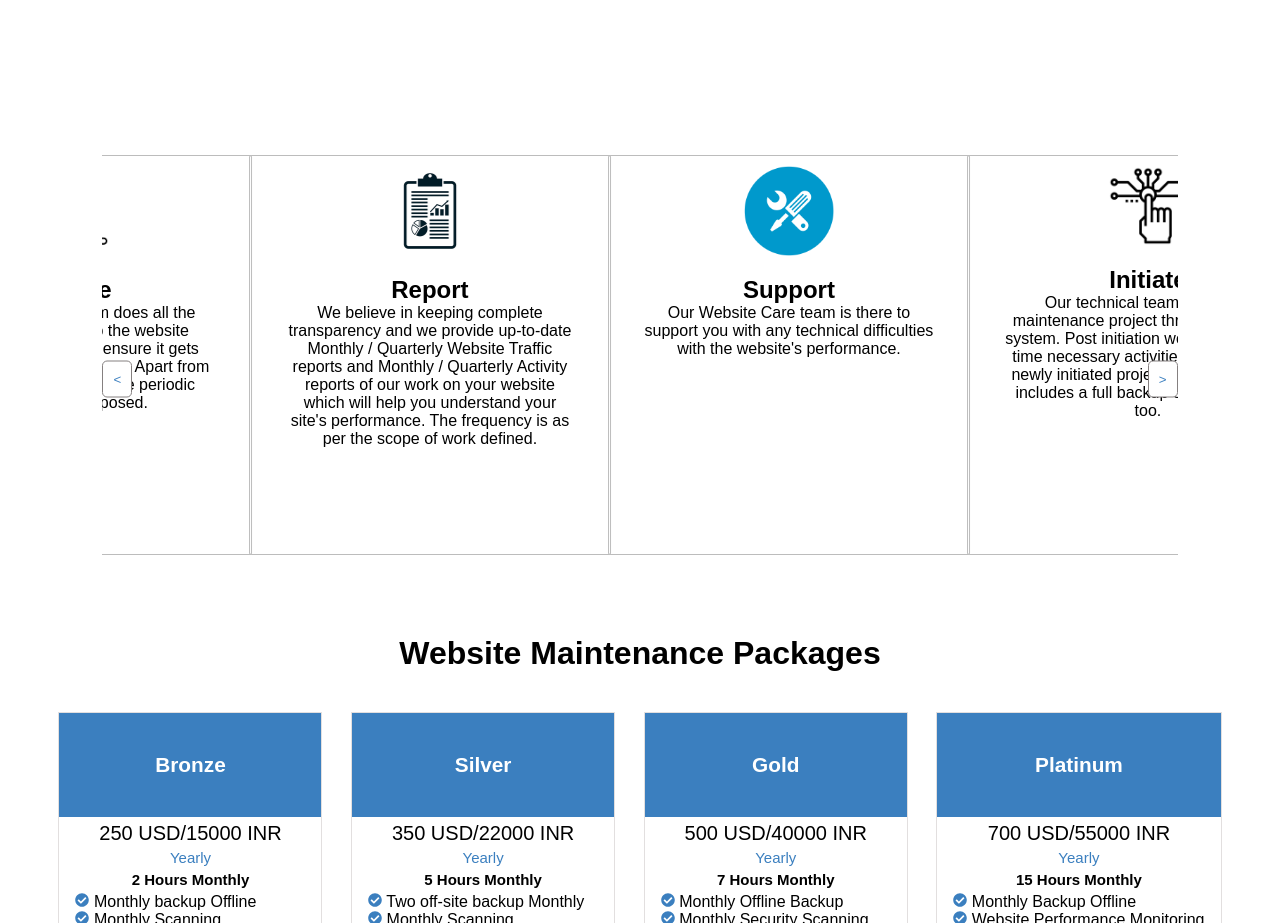
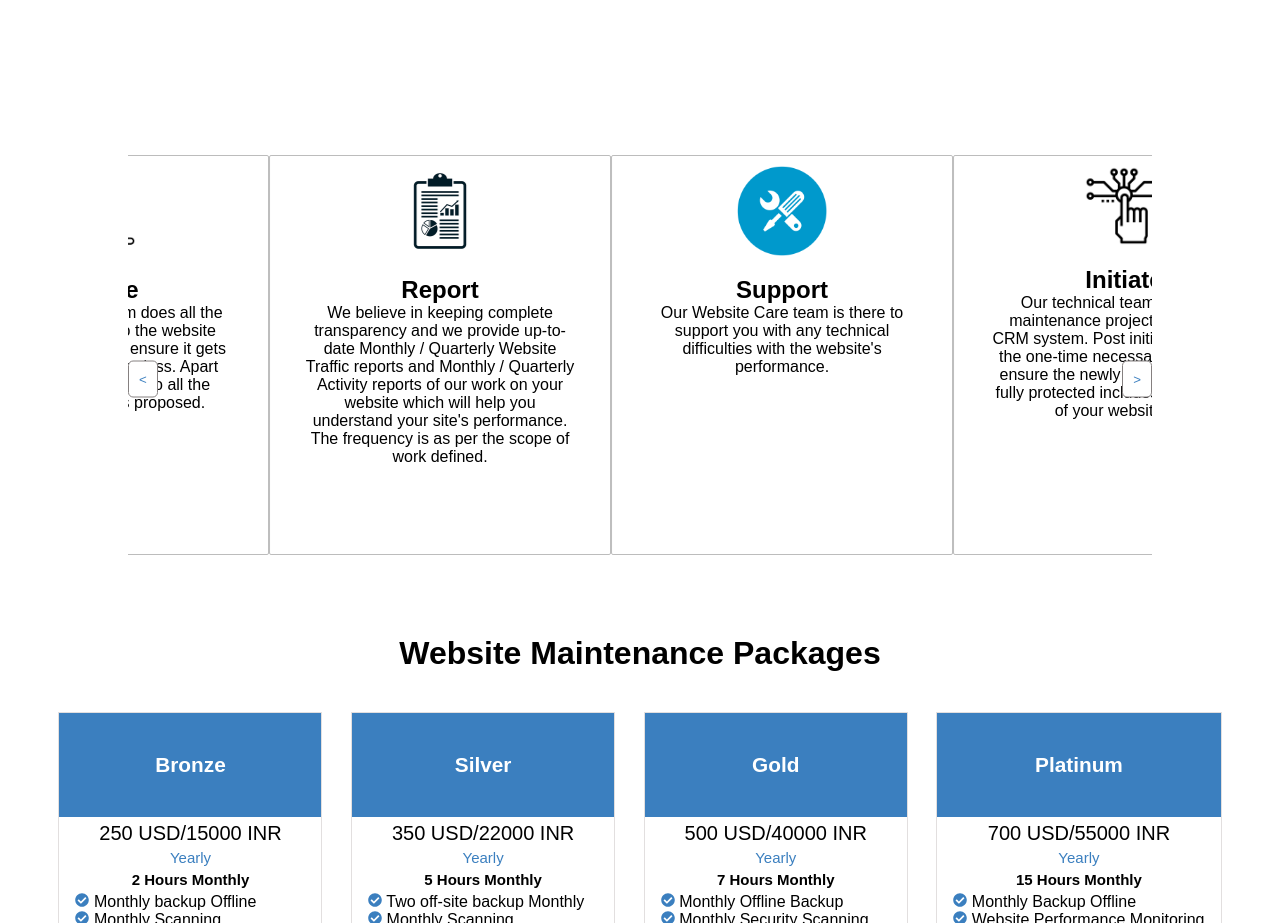
Before and after one commit to harshvns/website-design, a React (Create React App) app: page / in a window 1280 px wide. Shown: the part 2900-3823 px from the top of the page. Built offline with nearby package versions, Linux system fonts and the light colour scheme; a web font is replaced by a local one.

Commit message:
size reduced

```diff
--- a/src/Components/Page4/Page4.css
+++ b/src/Components/Page4/Page4.css
@@ -7,7 +7,7 @@
   padding-bottom: 5rem;
   font-size: 1rem;
   font-weight: 450;
-  width: 84%;
+  width: 80%;
 }
 
 .slick-slide {
@@ -35,7 +35,7 @@
 
 .content {
   color: rgb(0, 0, 0);
-  width: 290px;
+  width: 270px;
   text-align: center;
   height: 260px;
   background-color: white;
```
